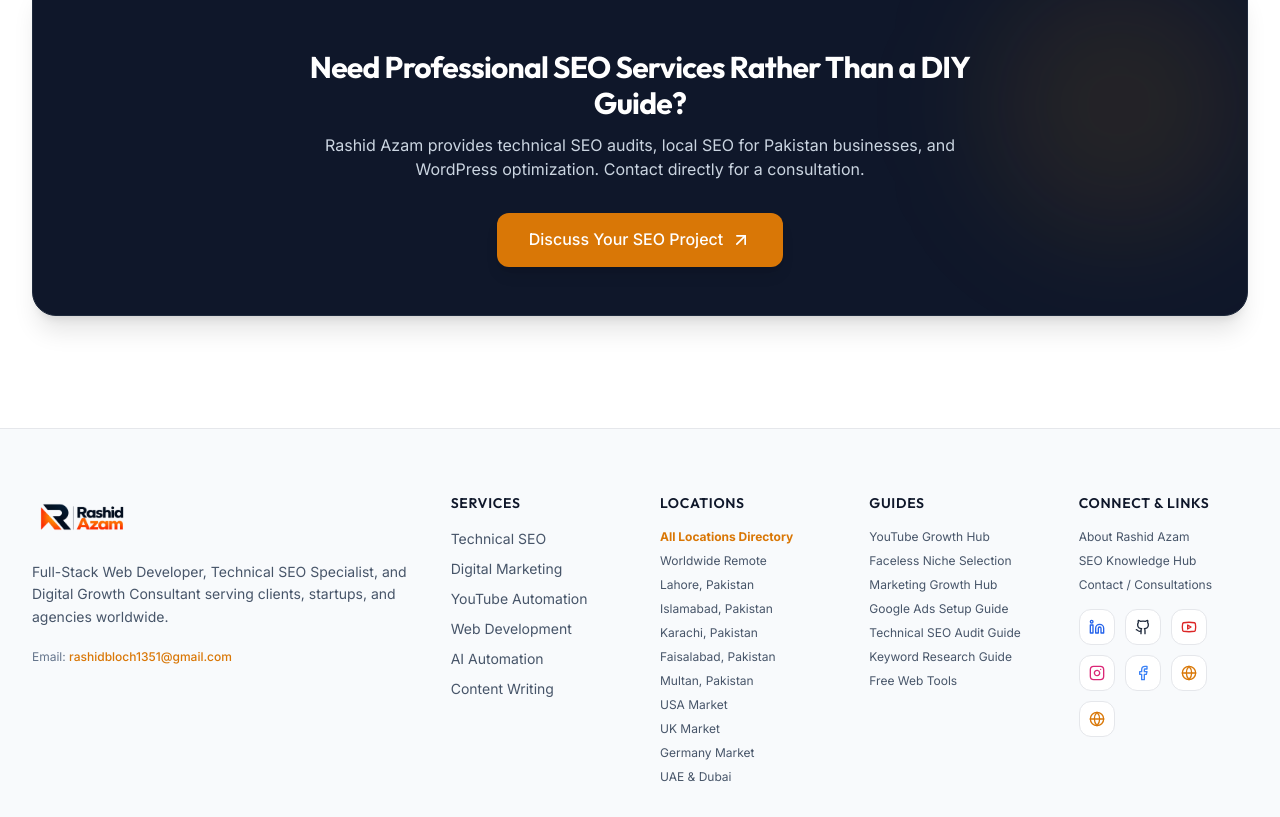
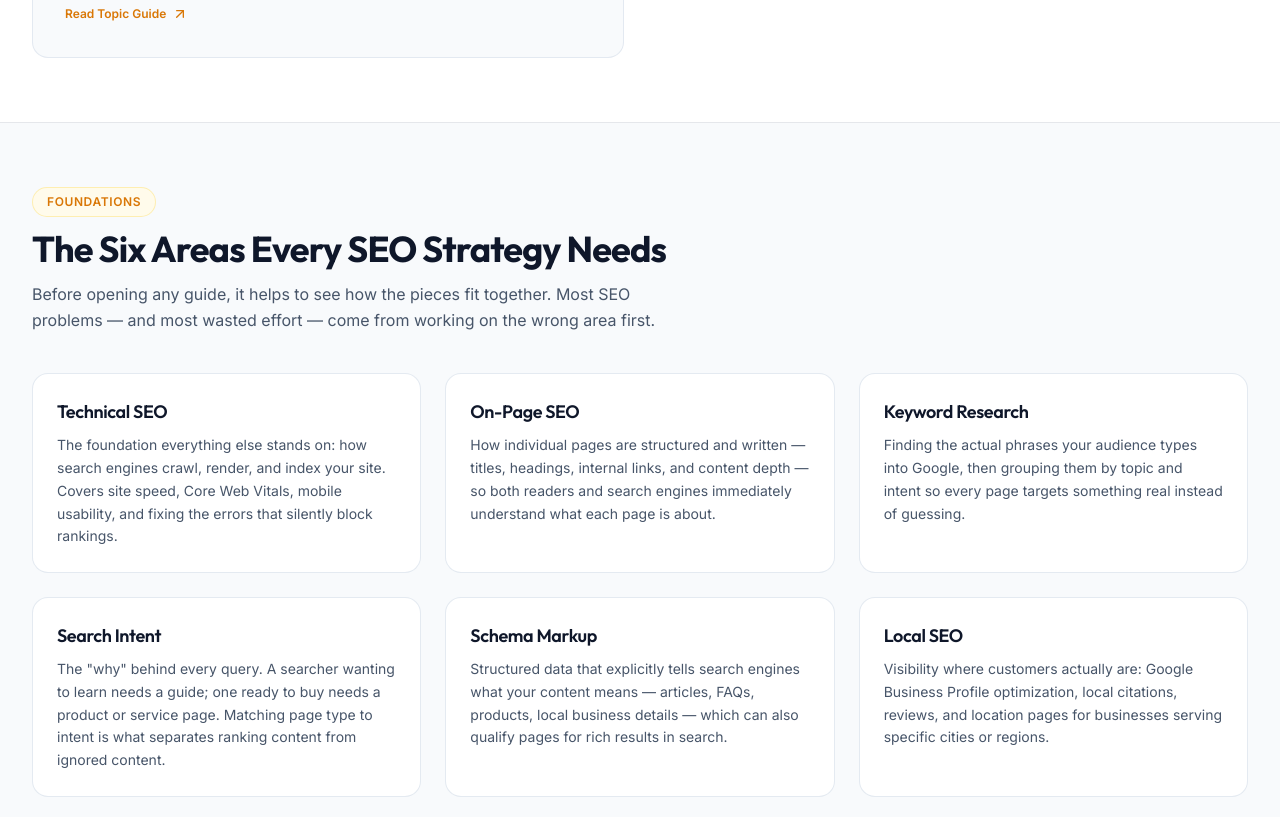
Before and after one commit to rashidbloch1351/rashidazam.me, a Next.js app: page /seo in a window 1280 px wide. Shown: the part 1980-2797 px from the top of the page. Built offline with nearby package versions, Linux system fonts and the light colour scheme.

Commit message:
feat: expand /seo knowledge hub with topic areas, reading guide, and service context

```diff
--- a/app/seo/page.tsx
+++ b/app/seo/page.tsx
@@ -31,6 +31,71 @@ export const metadata: Metadata = {
   },
 };
 
+const coreAreas = [
+  {
+    title: 'Technical SEO',
+    body: 'The foundation everything else stands on: how search engines crawl, render, and index your site. Covers site speed, Core Web Vitals, mobile usability, and fixing the errors that silently block rankings.',
+  },
+  {
+    title: 'On-Page SEO',
+    body: 'How individual pages are structured and written — titles, headings, internal links, and content depth — so both readers and search engines immediately understand what each page is about.',
+  },
+  {
+    title: 'Keyword Research',
+    body: 'Finding the actual phrases your audience types into Google, then grouping them by topic and intent so every page targets something real instead of guessing.',
+  },
+  {
+    title: 'Search Intent',
+    body: 'The "why" behind every query. A searcher wanting to learn needs a guide; one ready to buy needs a product or service page. Matching page type to intent is what separates ranking content from ignored content.',
+  },
+  {
+    title: 'Schema Markup',
+    body: 'Structured data that explicitly tells search engines what your content means — articles, FAQs, products, local business details — which can also qualify pages for rich results in search.',
+  },
+  {
+    title: 'Local SEO',
+    body: 'Visibility where customers actually are: Google Business Profile optimization, local citations, reviews, and location pages for businesses serving specific cities or regions.',
+  },
+];
+
+const startHere = [
+  {
+    situation: 'Your site has traffic drops, or was never properly optimized',
+    guide: { slug: 'technical-seo-audit-guide', label: 'Technical SEO Audit Guide' },
+    why: 'Start with the foundations — crawl errors and technical issues can cap everything else.',
+  },
+  {
+    situation: 'You serve customers in a specific city or region',
+    guide: { slug: 'local-seo-pakistan-uae', label: 'Local SEO Framework for Pakistan & UAE' },
+    why: 'Local visibility has its own playbook: Business Profile, citations, and reviews.',
+  },
+  {
+    situation: 'You are planning new content or a blog',
+    guide: { slug: 'keyword-research-intent', label: 'Keyword Research and Search Intent' },
+    why: 'Research before writing. This guide shows how to find topics worth targeting and match them to intent.',
+  },
+  {
+    situation: 'Your site runs on WordPress',
+    guide: { slug: 'wordpress-seo-guide', label: 'WordPress SEO Optimization Guide' },
+    why: 'Platform-specific: themes, plugins, and settings that make or break WordPress rankings.',
+  },
+  {
+    situation: 'You sell products online',
+    guide: { slug: 'ecommerce-seo-guide', label: 'E-Commerce SEO Guide' },
+    why: 'Stores face unique problems — faceted navigation, thin product pages, indexation bloat — covered step by step.',
+  },
+  {
+    situation: 'You want visibility in AI answers, not just blue links',
+    guide: { slug: 'answer-engine-optimization-guide', label: 'Answer Engine Optimization (AEO) and GEO Guide' },
+    why: 'How to get cited in AI Overviews and assistants — plus honest limits of what AEO can do.',
+  },
+  {
+    situation: 'You want richer search results for existing pages',
+    guide: { slug: 'on-page-seo-schema-markup', label: 'On-Page SEO and Schema Markup' },
+    why: 'On-page structure plus schema implementation, with a testing workflow to validate your markup.',
+  },
+];
+
 export default function SeoClusterHubPage() {
   return (
     <div className="py-12 space-y-16 bg-white">
@@ -46,6 +111,9 @@ export default function SeoClusterHubPage() {
           </h1>
           <p className="text-lg text-slate-600 leading-relaxed font-normal">
             Practical, technical guides on SEO — covering technical site audits, local SEO for Pakistan, schema markup, keyword research, and WordPress optimization. Written by Rashid Azam based on direct experience auditing and ranking websites for clients across Pakistan and internationally.
+          </p>
+          <p className="text-base text-slate-600 leading-relaxed">
+            The hub is organized the way SEO actually works in practice: technical foundations first, then content and on-page optimization, then local visibility and measurement. Every guide is a standalone deep-dive you can apply directly to your own website — no fluff, no generic advice, and no skipped steps. Whether you are a business owner doing SEO yourself or a practitioner sharpening your process, start with the area that matches your biggest bottleneck.
           </p>
 
           <div className="pt-2">
@@ -99,6 +167,86 @@ export default function SeoClusterHubPage() {
         </Container>
       </section>
 
+      {/* Core topic areas */}
+      <section className="bg-slate-50 py-16 border-y border-gray-200">
+        <Container>
+          <SectionHeading
+            kicker="Foundations"
+            title="The Six Areas Every SEO Strategy Needs"
+            description="Before opening any guide, it helps to see how the pieces fit together. Most SEO problems — and most wasted effort — come from working on the wrong area first."
+            className="mb-10"
+          />
+          <div className="grid grid-cols-1 md:grid-cols-2 lg:grid-cols-3 gap-6">
+            {coreAreas.map((area) => (
+              <div
+                key={area.title}
+                className="bg-white border border-slate-200/90 p-6 rounded-2xl space-y-2 shadow-2xs"
+              >
+                <h3 className="text-lg font-heading font-semibold text-slate-900">
+                  {area.title}
+                </h3>
+                <p className="text-sm text-slate-600 leading-relaxed">{area.body}</p>
+              </div>
+            ))}
+          </div>
+        </Container>
+      </section>
+
+      {/* Which guide first */}
+      <section>
+        <Container>
+          <SectionHeading
+            kicker="Start Here"
+            title="Which Guide Should You Read First?"
+            description="Pick the guide that matches your situation right now. Each one is self-contained, so you can read in any order — but starting with your actual bottleneck saves time."
+            className="mb-10"
+          />
+          <div className="max-w-3xl space-y-4">
+            {startHere.map((item) => (
+              <div
+                key={item.guide.slug}
+                className="bg-slate-50 border border-slate-200/90 p-5 rounded-2xl flex flex-col sm:flex-row sm:items-center gap-3 justify-between"
+              >
+                <div className="space-y-1">
+                  <p className="text-sm font-semibold text-slate-900">{item.situation}</p>
+                  <p className="text-xs text-slate-600 leading-relaxed">{item.why}</p>
+                </div>
+                <Link
+                  href={`/seo/${item.guide.slug}`}
+                  className="inline-flex items-center gap-1.5 text-xs font-semibold text-[#d97706] hover:text-[#b45309] whitespace-nowrap shrink-0"
+                >
+                  <span>{item.guide.label}</span>
+                  <ArrowUpRight className="w-4 h-4" />
+                </Link>
+              </div>
+            ))}
+          </div>
+        </Container>
+      </section>
+
+      {/* When to hire a professional */}
+      <section className="bg-slate-50 py-16 border-y border-gray-200">
+        <Container size="small">
+          <SectionHeading
+            kicker="Beyond DIY"
+            title="When to Bring in a Professional"
+            description="These guides cover what a careful site owner can implement directly. Some situations genuinely benefit from specialist help — not as a sales pitch, but as practical guidance."
+            className="mb-8"
+          />
+          <div className="space-y-4 text-sm text-slate-600 leading-relaxed">
+            <p>
+              A full <Link href="/services/seo-audit" className="font-semibold text-[#d97706] hover:text-[#b45309]">technical SEO audit</Link> is worth it when traffic has dropped and you cannot isolate the cause, when you are migrating or redesigning a site, or when you compete in a crowded niche where small technical edges compound. An audit gives you a prioritized fix list instead of months of guessing.
+            </p>
+            <p>
+              Ongoing <Link href="/services/seo-services" className="font-semibold text-[#d97706] hover:text-[#b45309]">SEO services</Link> make sense when optimization needs consistent execution — content publishing, link building, and technical maintenance — that you do not have time to run in-house. And if your customers come from a specific area, <Link href="/services/local-seo" className="font-semibold text-[#d97706] hover:text-[#b45309]">local SEO</Link> work on your Business Profile and local citations typically pays back faster than broad national targeting.
+            </p>
+            <p>
+              For everything else, the guides above are a solid starting point — and they will also help you evaluate any SEO provider you talk to, because you will know what good work looks like.
+            </p>
+          </div>
+        </Container>
+      </section>
+
       {/* Primary Pillar CTA */}
       <Container>
         <CTABanner
```
